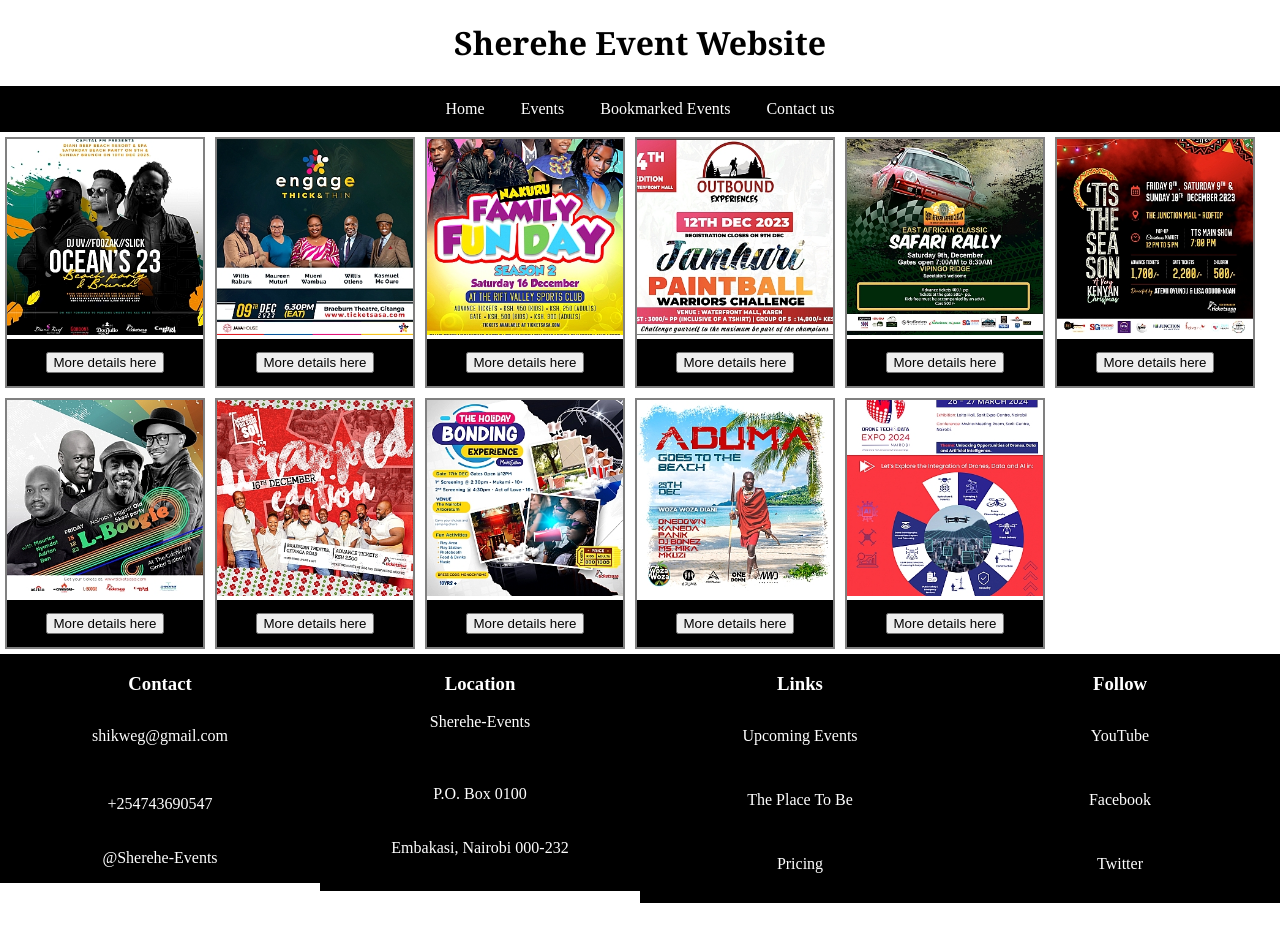
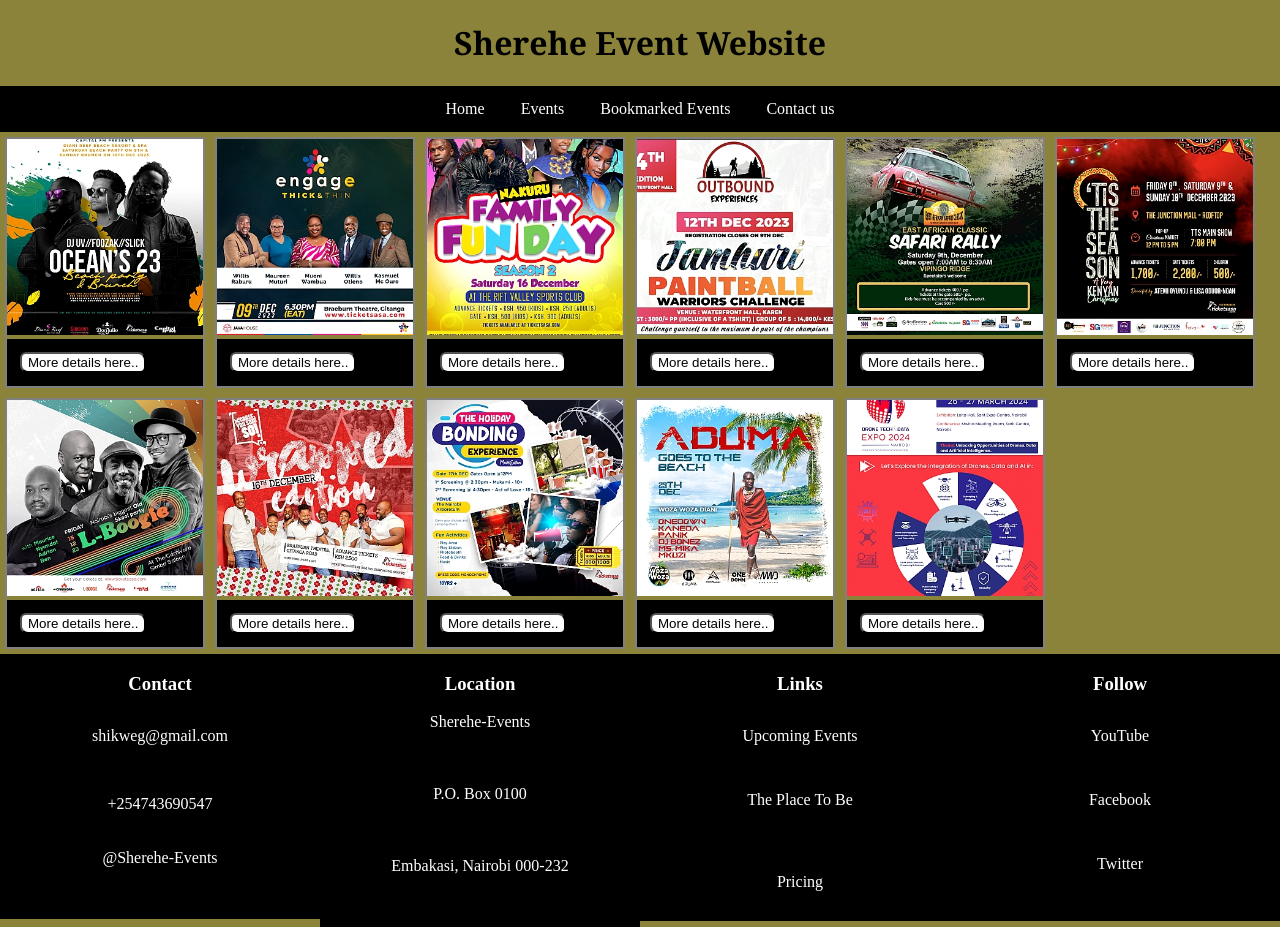
Before and after one commit to Gilbertshikwe/Sherehe-Event-Website, a plain HTML site: page index.html in a window 1280 px wide. Before the commit the page ends 903 px from the top, so only its background shows below. Drawn offline with Linux system fonts and the light colour scheme.

Commit message:
added media queries to the css

```diff
--- a/css/styles.css
+++ b/css/styles.css
@@ -4,7 +4,8 @@
 body {
     width: 100%;
     height: 100%;
-    margin: 0;
+    margin:0;
+    background-color:khaki
 }
 header {
     text-align: center;
@@ -49,9 +50,14 @@ div.images img{
 }
 div.butt {
     padding: 13px;
-    text-align: center;
+    text-align: left;
     background-color:black;
-
+    color: darkgoldenrod;
+}
+button {
+    background-color: white;
+    color: black;
+    border-radius: 6px 8px 6px 8px;
 }
 #item1 {
     float: left;
@@ -91,3 +97,23 @@ h1 {
     font-weight: 800;
     font-family: Cambria, Cochin, Georgia, Times, 'Times New Roman', serif;
 }
+
+@media only screen and (max-width: 600px) {
+    body {background:whitesmoke}
+  }
+
+  @media only screen and (min-width: 600px) {
+    body {background:burlywood}
+  }
+
+  @media only screen and (min-width: 768px) {
+    body {background:darkslategrey;}
+  }
+
+  @media only screen and (min-width: 992px) {
+    body {background: rgb(110, 89, 49);}
+  }
+
+  @media only screen and (min-width: 1200px) {
+    body {background: rgb(139, 131, 58);}
+  }
--- a/index.html
+++ b/index.html
@@ -24,68 +24,68 @@
               <div class="images">
                   <img src="./assets/Images/images (1).jpeg" alt="beach party" width="400" height="400">
                    <div class="butt">
-                      <button type="button">More details here</button>
+                      <button type="button">More details here..</button>
                    </div>
               </div>
               <div class="images">
                   <img src="./assets/Images/images (2).jpeg" alt="engage" width="400" height="400">
                    <div class="butt">
-                      <button type="button">More details here</button>
+                      <button type="button">More details here..</button>
                    </div>
               </div>
               <div class="images">
                    <img src="./assets/Images/images (3).jpeg" alt="engage" width="400" height="400">
                   <div class="butt">
-                      <button type="button">More details here</button>
+                      <button type="button">More details here..</button>
                   </div>
               </div>
 
           <div class="images">
             <img src="./assets/Images/images (4).jpeg" alt="engage" width="400" height="400">
             <div class="butt">
-                <button type="button">More details here</button>
+                <button type="button">More details here..</button>
             </div>
           </div>
           <div class="images">
             <img src="./assets/Images/images(5).jpeg" alt="engage" width="400" height="400">
             <div class="butt">
-                <button type="button">More details here</button>
+                <button type="button">More details here..</button>
             </div>
           </div>
           <div class="images">
             <img src="./assets/Images/images(6).jpeg" alt="engage" width="400" height="400">
             <div class="butt">
-                <button type="button">More details here</button>
+                <button type="button">More details here..</button>
             </div>
           </div>
           <div class="images">
             <img src="./assets/Images/images(7).jpeg" alt="engage" width="400" height="400">
             <div class="butt">
-                <button type="button">More details here</button>
+                <button type="button">More details here..</button>
             </div>
           </div>
           <div class="images">
             <img src="./assets/Images/images(8).jpeg" alt="engage" width="400" height="400">
             <div class="butt">
-                <button type="button">More details here</button>
+                <button type="button">More details here..</button>
             </div>
           </div>
           <div class="images">
             <img src="./assets/Images/images(9).jpeg" alt="engage" width="400" height="400">
             <div class="butt">
-                <button type="button">More details here</button>
+                <button type="button">More details here..</button>
             </div>
           </div>
           <div class="images">
             <img src="./assets/Images/images(10).jpeg" alt="engage" width="400" height="400">
             <div class="butt">
-                <button type="button">More details here</button>
+                <button type="button">More details here..</button>
             </div>
           </div>
           <div class="images">
             <img src="./assets/Images/images(11).jpeg" alt="engage" width="400" height="400">
             <div class="butt">
-                <button type="button">More details here</button>
+                <button type="button">More details here..</button>
             </div>
           </div>
         </section>
@@ -97,7 +97,7 @@
                 <p>
                   <a href="mailto:shikweg@gmail.com">shikweg@gmail.com</a><br><br><br>
                   +254743690547<br><br><br>
-                  @Sherehe-Events
+                  @Sherehe-Events<br><br><br>
                 </p>
               </div>
 
@@ -106,7 +106,7 @@
                 <p>
                   Sherehe-Events<br><br><br><br>
                   P.O. Box 0100<br><br><br>
-                  Embakasi, Nairobi 000-232<br><br>
+                  <br>Embakasi, Nairobi 000-232<br><br><br>
                 </p>
               </div>
 
@@ -115,7 +115,7 @@
                 <p>
                   <a href="#" target="_blank">Upcoming Events</a><br><br>
                   <a href="#" target="_blank">The Place To Be</a><br><br>
-                  <a href="#" target="_blank">Pricing</a><br>
+                  <br><a href="#" target="_blank">Pricing</a>
                 </p>
               </div>
 
@@ -124,7 +124,7 @@
                 <p>
                   <a href="#" target="_blank">YouTube</a><br><br>
                   <a href="#" target="_blank">Facebook</a><br><br>
-                  <a href="#" target="_blank">Twitter</a>
+                  <a href="#" target="_blank">Twitter</a><br><br>
                 </p>
             </div>
         </footer>
```
